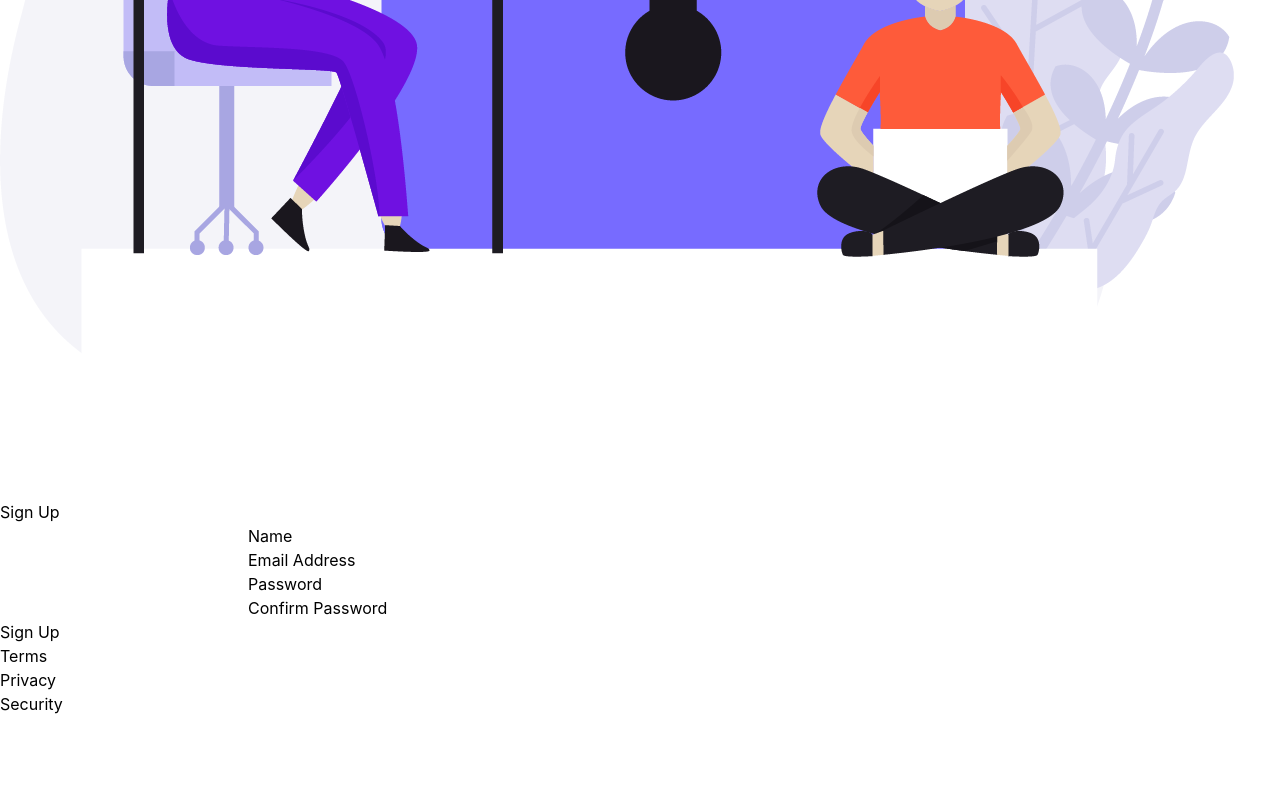
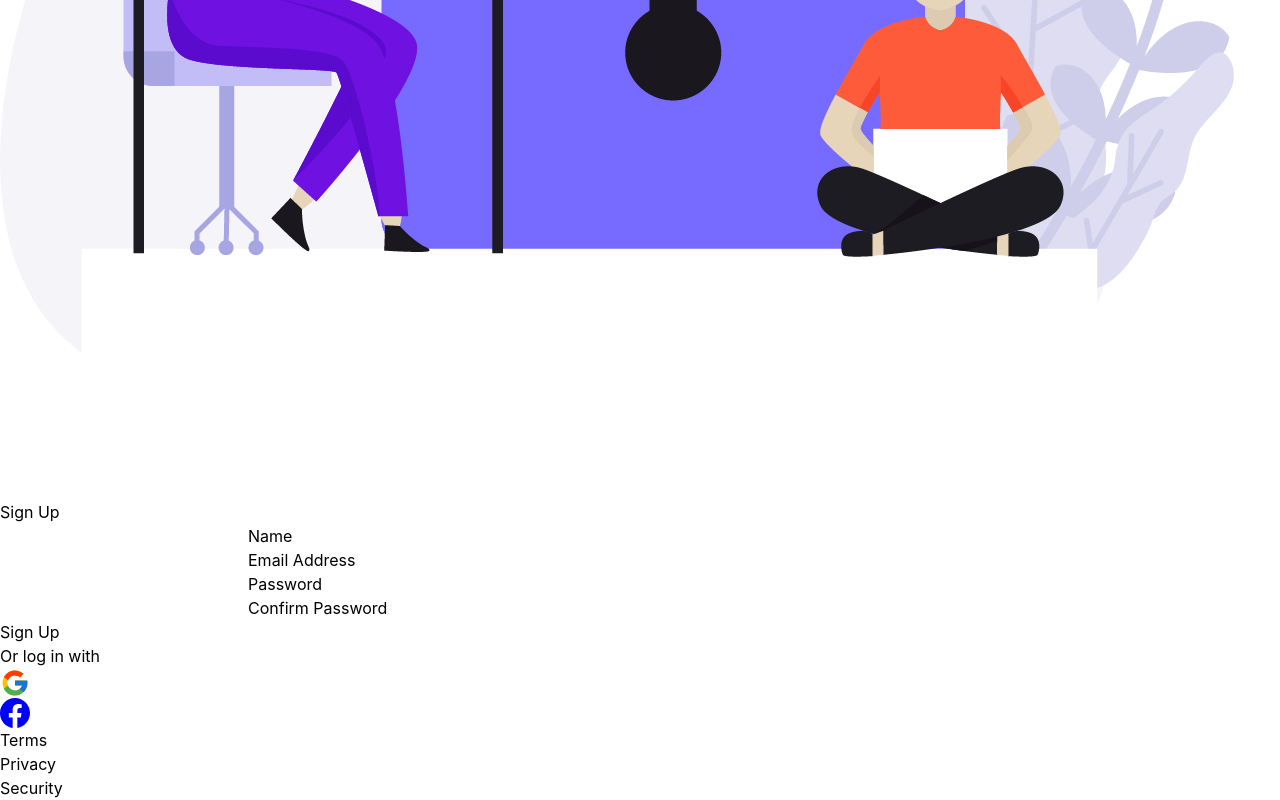
Before and after one commit to PurinduWeerawardana/ScriptGenAI, a React (Create React App) app: page /signup in a window 1280 px wide. Shown: the part 955-1755 px from the top of the page. Before the commit the page ends 1671 px from the top, so only its background shows below. Built offline with nearby package versions, Linux system fonts and the light colour scheme; what @material-tailwind/react would draw is missing.

Commit message:
import react icons to signup page

```diff
--- a/src/icons-react/Google.js
+++ /dev/null
@@ -1,13 +0,0 @@
-import FcGoogle from 'react-icons/fc';
-
-import React from 'react'
-
-const GoogleIcon = () => {
-  return (
-    <div>
-      <FcGoogle/>
-    </div>
-  )
-}
-
-export default GoogleIcon
--- a/src/pages/Login.jsx
+++ b/src/pages/Login.jsx
@@ -2,7 +2,6 @@ import Navbar from "../components/NavBar";
 import { Button, Input, Checkbox } from "@material-tailwind/react";
 import illustration from "../static/images/login-illustration.png";
 import blob from "../static/images/blob.png";
-import GoogleIcon from "../icons-react/Google";
 import {FcGoogle} from 'react-icons/fc'
 import {BsFacebook} from 'react-icons/bs'
 
--- a/src/pages/Signup.jsx
+++ b/src/pages/Signup.jsx
@@ -2,8 +2,8 @@ import Navbar from "../components/NavBar";
 import { Button, Input } from "@material-tailwind/react";
 import illustration from "../static/images/login-illustration.png";
 import blob from "../static/images/blob.png";
-import {FcGoogle} from 'react-icons/fc'
-import {BsFacebook} from 'react-icons/bs'
+import {FcGoogle} from "react-icons/fc"
+import {BsFacebook} from "react-icons/bs"
 
 export default function Signup() {
   return (
@@ -28,6 +28,63 @@ export default function Signup() {
             <Button color="deep-purple" size="lg" block>
               Sign Up
             </Button>
+            <div id="social-login">
+              <p className="text-center text-sm">Or log in with</p>
+              <div className="flex flex-row-3 justify-around">
+
+
+              <div className="bg-[#EDEDED] w-[77px] h-[72px] flex justify-center items-center rounded-[30px] hover:bg-white hover:border hover:border-indigo-300">
+                    <FcGoogle size={30}/>
+                  </div>
+
+                  <div className="bg-[#EDEDED] w-[77px] h-[72px] flex justify-center items-center rounded-[30px] hover:bg-white hover:border hover:border-indigo-300">
+                    <BsFacebook size={30} color={'blue'}/>
+                  </div>
+                {/* <Button
+                  color="white"
+                  size="lg"
+                  ripple="light"
+                  className="rounded-full"
+                > */}
+                  {/* <svg
+                    xmlns="http://www.w3.org/2000/svg"
+                    width="26"
+                    height="26"
+                    fill="currentColor"
+                    class="bi bi-google"
+                    viewBox="0 0 16 16"
+                  >
+                    <path
+                      d="M15.545 6.558a9.42 9.42 0 0 1 .139 1.626c0 2.434-.87 4.492-2.384 5.885h.002C11.978 15.292 10.158 16 8 16A8 8 0 1 1 8 0a7.689 7.689 0 0 1 5.352 2.082l-2.284 2.284A4.347 4.347 0 0 0 8 3.166c-2.087 0-3.86 1.408-4.492 3.304a4.792 4.792 0 0 0 0 3.063h.003c.635 1.893 2.405 3.301 4.492 3.301 1.078 0 2.004-.276 2.722-.764h-.003a3.702 3.702 0 0 0 1.599-2.431H8v-3.08h7.545z"
+                      fill="#7e57c2"
+                    />
+                  </svg> */}
+                {/* </Button>
+                <Button
+                  color="white"
+                  size="lg"
+                  ripple="light"
+                  className="rounded-full"
+                > */}
+                  {/* <svg
+                    xmlns="http://www.w3.org/2000/svg"
+                    width="26"
+                    height="26"
+                    fill="currentColor"
+                    class="bi bi-facebook"
+                    viewBox="0 0 16 16"
+                  >
+                    {" "}
+                    <path
+                      d="M16 8.049c0-4.446-3.582-8.05-8-8.05C3.58 0-.002 3.603-.002 8.05c0 4.017 2.926 7.347 6.75 7.951v-5.625h-2.03V8.05H6.75V6.275c0-2.017 1.195-3.131 3.022-3.131.876 0 1.791.157 1.791.157v1.98h-1.009c-.993 0-1.303.621-1.303 1.258v1.51h2.218l-.354 2.326H9.25V16c3.824-.604 6.75-3.934 6.75-7.951z"
+                      fill="#7e57c2"
+                    ></path>{" "}
+                  </svg> */}
+
+
+                {/* </Button> */}
+              </div>
+            </div>
             <div className="flex flex-row-3 justify-between text-textPurple">
               <p>Terms</p>
               <p>Privacy</p>
```
Also changed, not shown: src/icons-react/Facebook.js (deleted, +0 -13 lines).
